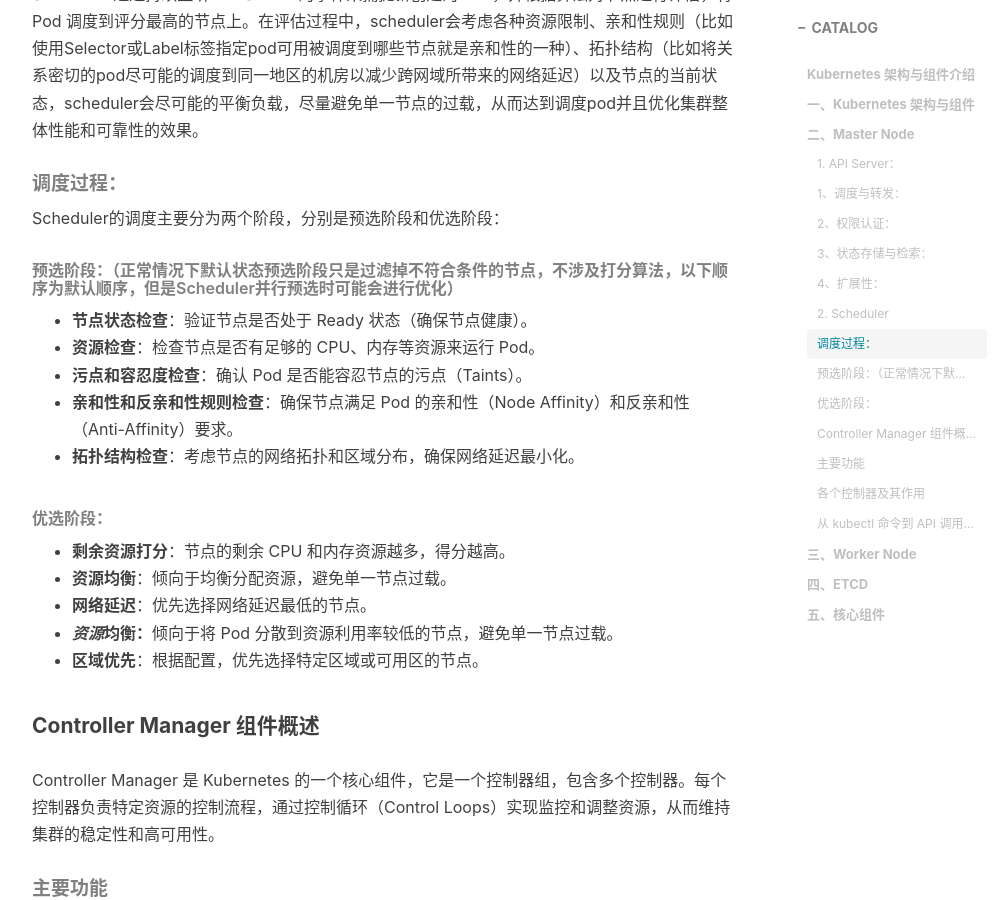
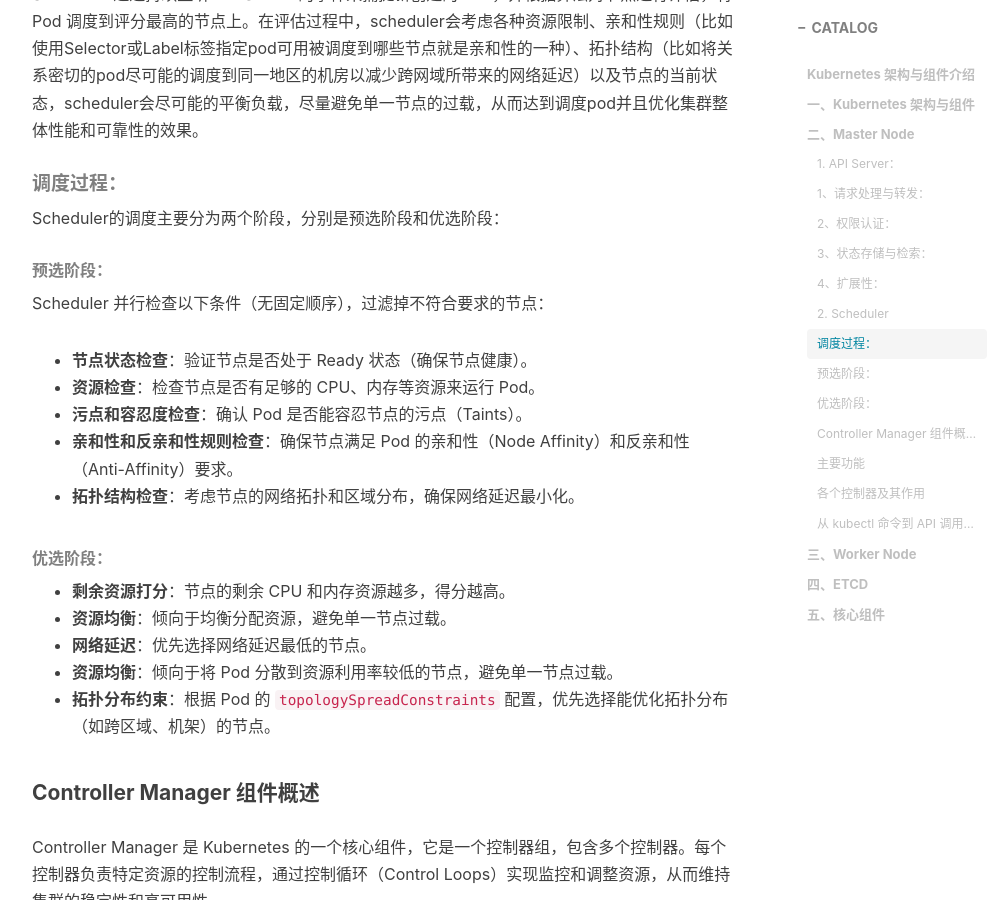
Before and after one commit to hodie-aurora/hodie-aurora.github.io, a Jekyll site: the page built from _posts/2025-01-14-02-kubernetes架构与组件.md, in a window 1280 px wide and 900 px high, scrolled down 3514 px. Shown: the whole window, without its empty margins (233-1239 px from the left). Built offline with Jekyll 4.4.1, drawn with Linux system fonts in a browser that asks for light colours; nearby versions of some CDN libraries; comment, search, counter and statistics services are not loaded.

Commit message:
Detail trimming

```diff
--- a/_posts/2025-01-14-02-kubernetes架构与组件.md
+++ b/_posts/2025-01-14-02-kubernetes架构与组件.md
@@ -27,7 +27,7 @@ Master Node 是 Kubernetes 集群的控制中枢，负责管理整个集群的
 
 API Server的功能主要分为四个方面：
 
-##### **1、调度与转发**：
+##### **1、请求处理与转发**：
 
 API Server 可以接收 `kubectl` 或其他方式调用 API 的请求，并处理这些请求。比如，您使用以下命令：
 
@@ -73,7 +73,9 @@ Scheduler 在 Kubernetes 集群中负责将新创建的尚未分配节点的 Pod
 
 Scheduler的调度主要分为两个阶段，分别是预选阶段和优选阶段：
 
-###### 预选阶段：（正常情况下默认状态预选阶段只是过滤掉不符合条件的节点，不涉及打分算法，以下顺序为默认顺序，但是Scheduler并行预选时可能会进行优化）
+###### 预选阶段：
+
+Scheduler 并行检查以下条件（无固定顺序），过滤掉不符合要求的节点：
 
 - **节点状态检查**：验证节点是否处于 Ready 状态（确保节点健康）。
 - **资源检查**：检查节点是否有足够的 CPU、内存等资源来运行 Pod。
@@ -86,8 +88,8 @@ Scheduler的调度主要分为两个阶段，分别是预选阶段和优选阶
 - **剩余资源打分**：节点的剩余 CPU 和内存资源越多，得分越高。
 - **资源均衡**：倾向于均衡分配资源，避免单一节点过载。
 - **网络延迟**：优先选择网络延迟最低的节点。
-- ***资源*****均衡：**倾向于将 Pod 分散到资源利用率较低的节点，避免单一节点过载。
-- **区域优先**：根据配置，优先选择特定区域或可用区的节点。
+- **资源均衡**：倾向于将 Pod 分散到资源利用率较低的节点，避免单一节点过载。
+- **拓扑分布约束**：根据 Pod 的 `topologySpreadConstraints` 配置，优先选择能优化拓扑分布（如跨区域、机架）的节点。
 
 #### Controller Manager 组件概述
 
```
Also changed, not shown: _posts/2025-01-14-01-kubernetes基础.md (+2 -2 lines).
